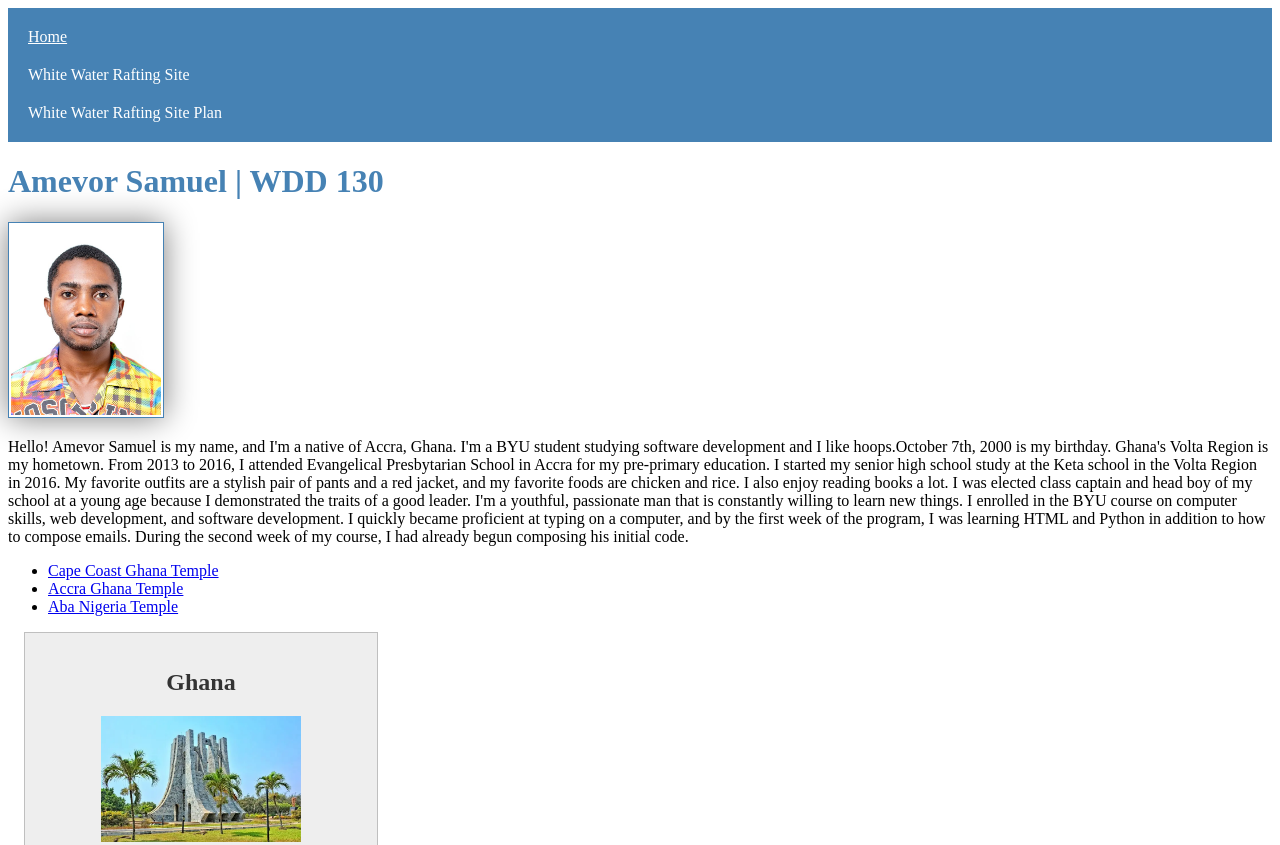
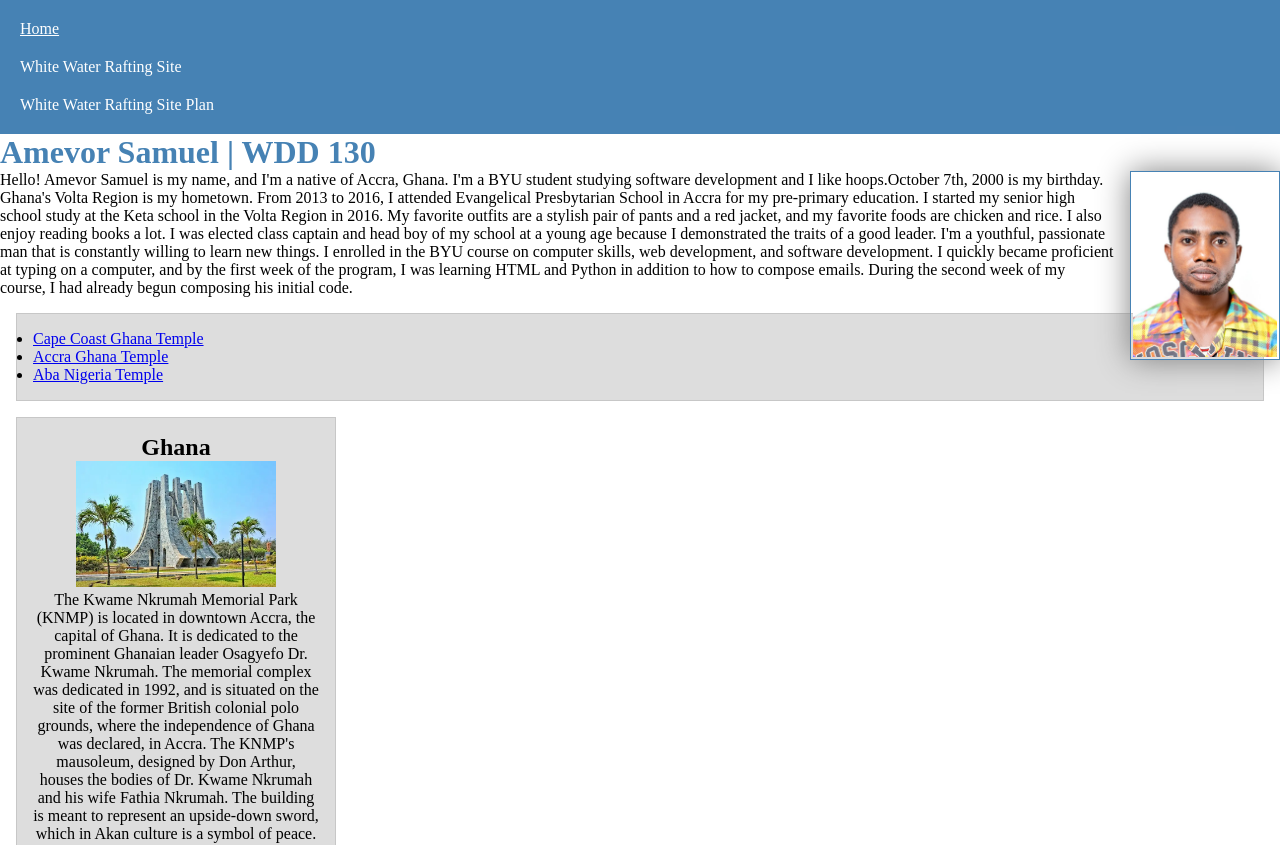
Before and after one commit to NanaYaw009/wdd130, a plain HTML site: page index.html in a window 1280 px wide. Shown: the top 845 px of the page. Drawn offline with Linux system fonts and the light colour scheme.

```diff
--- a/styles/styles.css
+++ b/styles/styles.css
@@ -1,3 +1,8 @@
+* {
+    margin: 0;
+    padding: 0;
+    box-sizing: border-box;
+}
 nav {
     background-color: steelblue;
     padding: 10px;
@@ -19,6 +24,8 @@
     border: 1px solid steelblue;
     padding: 2px;
     box-shadow: 0 0 30px gray;
+    float: right;
+    margin: 0 0 1rem 1rem;
 }
 
 p {
@@ -45,3 +52,17 @@
     border-top: 1px solid #000;
     text-align: center;
 }
+
+/* Class Selectiors */
+.box {
+    margin: 1rem;
+    border: 1px solid rgba(0,0,0,.1);
+    padding: 1rem;
+    background-color: #ddd;
+    color: #000
+}
+
+aside {
+    width: 20em;
+    text-align: center;
+}
--- a/wwr/styles/site-plan-rafting.css
+++ b/wwr/styles/site-plan-rafting.css
@@ -0,0 +1,61 @@
+@import url("https://forts.googleapis.com/css2?family=font-name&family=optional-2nd-font-name&display=swap");
+
+body {
+    font-family: var(--paragraph-font);
+    max-width: 960;
+    padding: 20px;
+}
+
+:root {
+    --primary-color: #336699;
+    --secondary-color: #6699cc;
+    --accent-color: #ffcc00;
+    --additional-accent-color: #ff9966;
+    --heading-font: 'Arial', sans-serif;
+    --paragraph-font: 'Roboto', sans-serif;
+    --navigation-bg-color: #f0f0f0;
+    --navigation-link-color: #333333;
+    --navigation-hover-link-color: #336699;
+    --navigation-hover-bg-color: #cccccc;
+}
+
+body {
+    font-family: var(--paragraph-font);
+    max-width: 960px;
+    padding: 20px;
+}
+
+h1, h2, h3, h4, h5, h6 {
+    font-family: var(--heading-font);
+    color: var(--primary-color);
+}
+
+header {
+    padding: 20px;
+    background-color: var(--accent1-color);
+}
+
+p {
+    padding: 25px;
+}
+
+nav {
+    background-color: var(--nav-background-color);
+    font-size: 1.2rem;
+    display: flex;
+}
+
+nav a {
+    display: block;
+    color: var(--nav-link-color);
+    text-decoration: none;
+    padding: 1rem;
+}
+
+nav a:link, nav a:visited {
+    color: var(--nav-link-color);
+}
+
+nav a:hover {
+    color: var(--nav-hover-background-color);
+}
```
Also changed, not shown: wwr/site-plan-rafting.html (+41 -0 lines), wwr/images/Rapids_logo.jpg (added), 1 other file.
